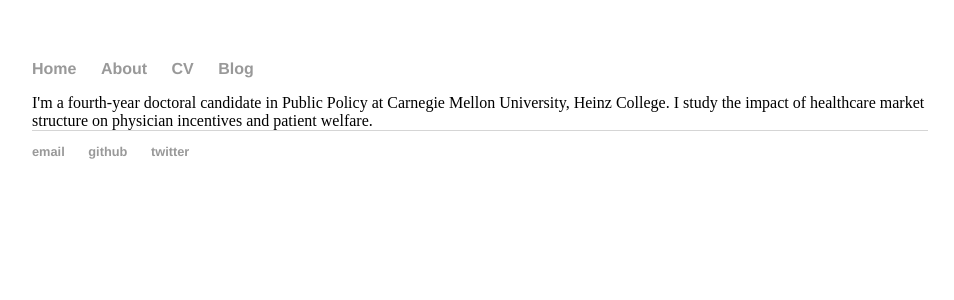
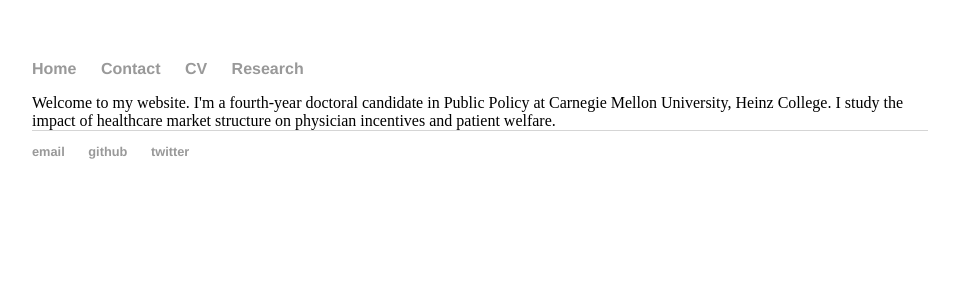
Before and after one commit to shruthi-venkatesh/shruthi-venkatesh.github.io, a Jekyll site: the page built from index.md, in a window 1280 px wide. Shown: the top 300 px of the page, without its empty margins (160-1114 px from the left). Built offline with Jekyll 4.4.1, drawn with Linux system fonts in a browser that asks for light colours; our own code applies the rules of GitHub Pages for plain Markdown files.

Commit message:
Update default.html

```diff
--- a/_layouts/default.html
+++ b/_layouts/default.html
@@ -9,19 +9,19 @@
 		<nav>
     		<ul>
         		<li><a href="/">Home</a></li>
-	        	<li><a href="/about">About</a></li>
+	        	<li><a href="/contact">Contact</a></li>
         		<li><a href="/cv">CV</a></li>
-        		<li><a href="/blog">Blog</a></li>
+			<li><a href="/research">Research</a></li>
     		</ul>
 		</nav>
 		<div class="container">
     		<div class="blurb">
-			I'm a fourth-year doctoral candidate in Public Policy at Carnegie Mellon University, Heinz College. I study the impact of healthcare market structure on physician incentives and patient welfare.
+			Welcome to my website. I'm a fourth-year doctoral candidate in Public Policy at Carnegie Mellon University, Heinz College. I study the impact of healthcare market structure on physician incentives and patient welfare.
        		</div><!-- /.blurb -->
 		</div><!-- /.container -->
 		<footer>
     		<ul>
-        		<li><a href="mailto:svenkatesh382@gmail.com">email</a></li>
+        		<li><a href="mailto:shruthiv@cmu.edu">email</a></li>
         		<li><a href="https://github.com/shruthi-venkatesh">github</a></li>
 			<li><a href="https://twitter.com/svenkatesh382">twitter</a></li>
 			</ul>
```
Also changed, not shown: other parts of _layouts/default.html (+1 -1 lines).
